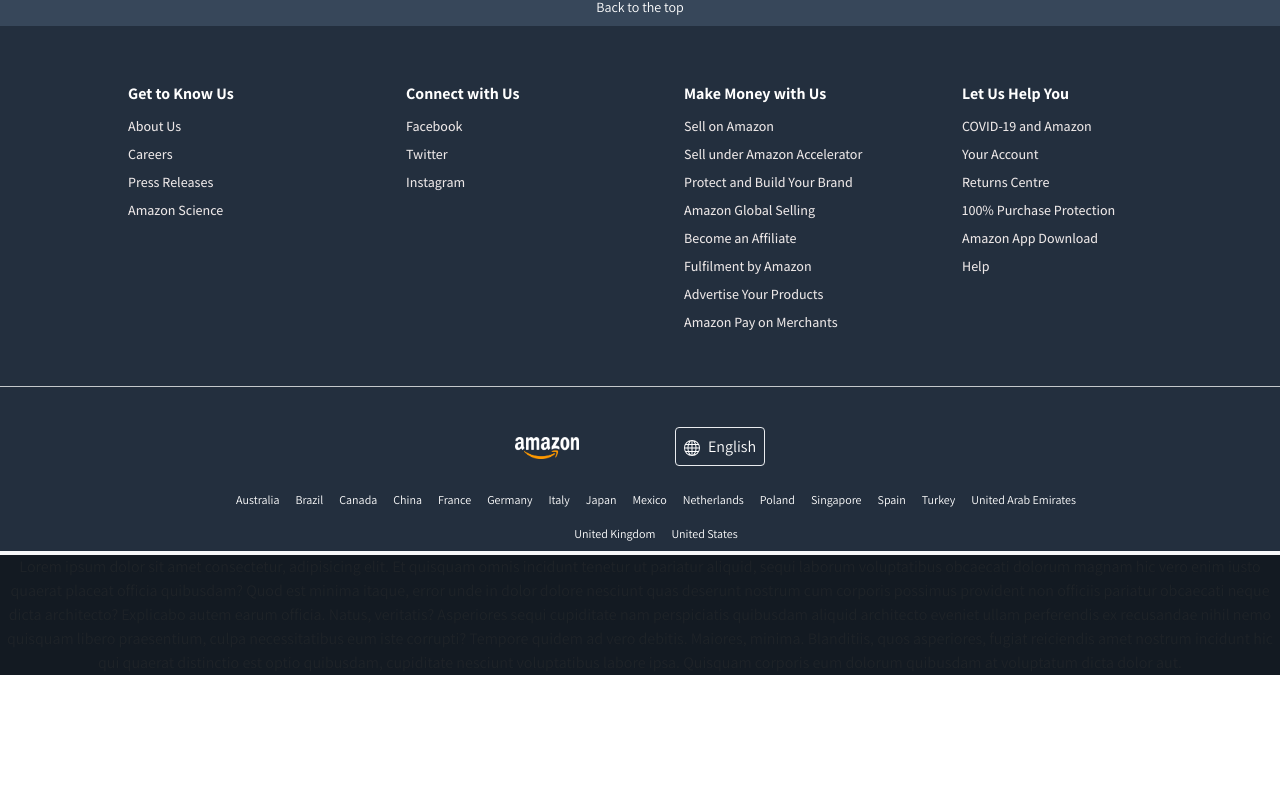
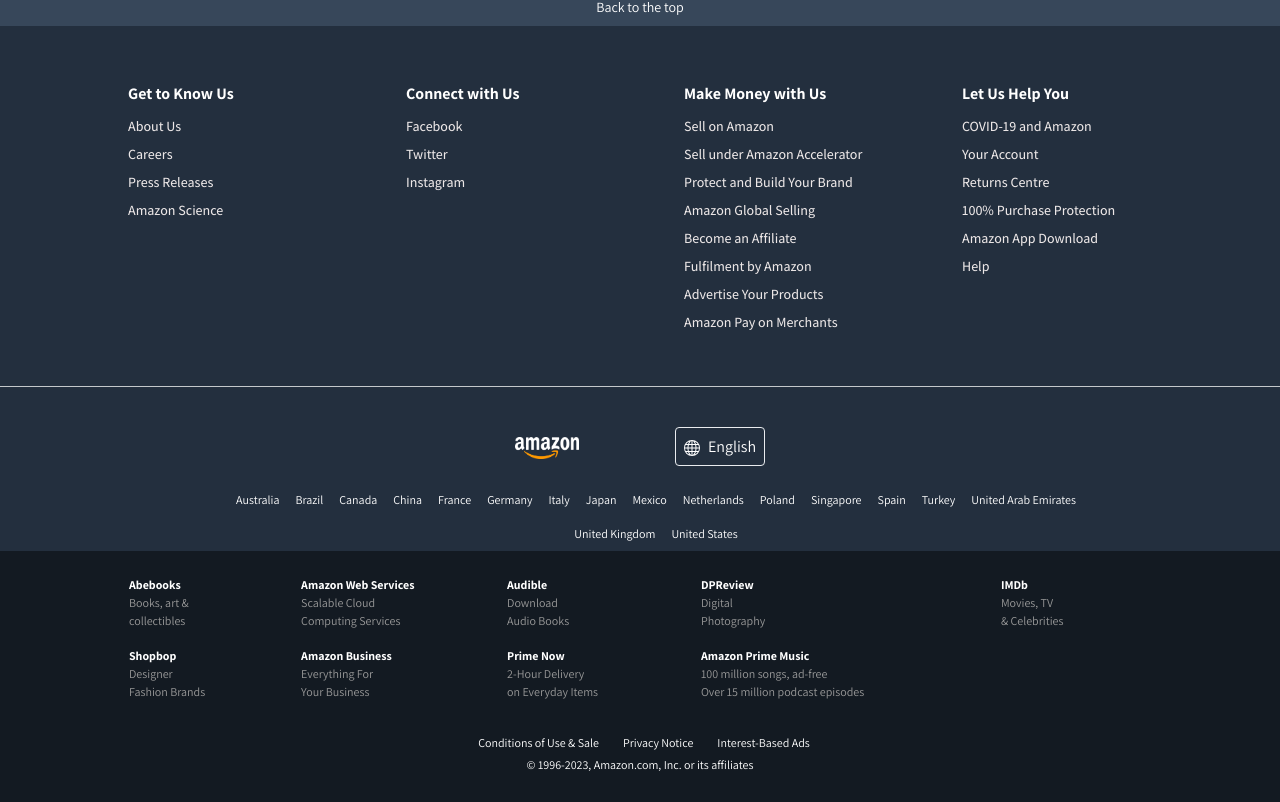
Before and after one commit to ishubhn/amazon-clone, an Angular app in the folder ui/amazon-ui/: page / in a window 1280 px wide. Shown: the part 800-1602 px from the top of the page. Before the commit the page ends 1475 px from the top, so only its background shows below. Built offline with nearby package versions, Linux system fonts and the light colour scheme.

Commit message:
footer-end done

```diff
--- a/ui/amazon-ui/src/app/dashboard/section/footer/footer.component.css
+++ b/ui/amazon-ui/src/app/dashboard/section/footer/footer.component.css
@@ -3,45 +3,81 @@
 }
 
 ul:first-child {
-  font-size: 16px;
-  margin-bottom: 4px;
+  font-size: 1rem;
+  margin-bottom: .25rem;
 }
 
 li {
-  padding-top: 0.5rem;
+  padding-top: 8px;
 }
 
 li > a {
   text-decoration: none;
   font-weight: 500;
   color: rgb(236, 231, 231);
-  font-size: 14px;
+  font-size: .875rem;
 }
 
 li > a:hover {
   text-decoration: underline;
 }
 
+table {
+  border-collapse: collapse;
+  border-spacing: 3.125rem 0;
+  margin: auto;
+  text-align: start;
+  font-size: 12px;
+  width: 80%;
+}
+
+td {
+  padding-right: 2.5rem;
+  color: #999;
+  padding-top: 0;
+}
+
+th {
+  padding-bottom: 0;
+}
+
+/* Styles for class and id */
 .external-products {
-  background-color: #131A22;
+  background-color: #131a22;
+  color: #fff;
 }
 
 .footer-body {
-  background-color: #232F3E;
+  background-color: #232f3e;
   color: #fff;
 }
 
 .footer-regions {
-  font-size: 12px !important;
+  font-size: .75rem !important;
   width: 75%;
   justify-content: center;
   margin: auto;
 }
 
+.footer-last {
+  background-color: #131a22;
+  color: #fff;
+  font-size: .75rem;
+  height: 100px;
+}
+
+.help-bar {
+  font-size: .75rem !important;
+}
+
+.help-bar > li {
+  padding-right: 24px !important;
+}
+
 .message {
   background-color: #37475a;
   color: #fff;
-  height: 40px;
+  height: 2.5rem;
 }
 
 .message:hover {
--- a/ui/amazon-ui/src/app/dashboard/section/footer/footer.component.html
+++ b/ui/amazon-ui/src/app/dashboard/section/footer/footer.component.html
@@ -76,7 +76,7 @@
     </div>
     <!-- Amazon other region links -->
     <div class="footer-body">
-      <ul class="d-flex flex-wrap footer-regions">
+      <ul class="d-flex flex-wrap footer-regions mb-0">
         <li class="p-2">Australia</li>
         <li class="p-2">Brazil</li>
         <li class="p-2">Canada</li>
@@ -97,9 +97,71 @@
       </ul>
     </div>
     <!-- Other amazon products -->
-    <div class="external-products">Lorem ipsum dolor sit amet consectetur, adipisicing elit. Et quisquam omnis incidunt tenetur ut pariatur aliquid, sequi laborum voluptatibus obcaecati dolorum magnam hic vero enim iusto quaerat placeat officia quibusdam?
-    Quod est minima itaque, error unde in dolor dolore nesciunt quas deserunt nostrum cum corporis possimus provident non officiis pariatur obcaecati neque dicta architecto? Explicabo autem earum officia. Natus, veritatis?
-    Asperiores sequi cupiditate nam perspiciatis quibusdam aliquid architecto eveniet ullam perferendis ex recusandae nihil nemo quisquam libero praesentium, culpa necessitatibus eum iste corrupti? Tempore quidem ad vero debitis. Maiores, minima.
-    Blanditiis, quos asperiores, fugiat reiciendis amet nostrum incidunt hic qui quaerat distinctio est optio quibusdam, cupiditate nesciunt voluptatibus labore ipsa. Quisquam corporis eum dolorum quibusdam at voluptatum dicta dolor aut.</div>
+    <div class="external-products pt-4">
+      <table class="small">
+        <tr>
+          <th>Abebooks</th>
+          <th>Amazon Web Services</th>
+          <th>Audible</th>
+          <th>DPReview</th>
+          <th>IMDb</th>
+        </tr>
+        <tr>
+          <td>
+            Books, art & <br />
+            collectibles
+          </td>
+          <td>
+            Scalable Cloud <br />
+            Computing Services
+          </td>
+          <td>
+            Download <br />
+            Audio Books
+          </td>
+          <td>
+            Digital <br />
+            Photography
+          </td>
+          <td>
+            Movies, TV <br />
+            & Celebrities
+          </td>
+        </tr>
+        <tr>
+          <th class="pt-3">Shopbop</th>
+          <th class="pt-3">Amazon Business</th>
+          <th class="pt-3">Prime Now</th>
+          <th class="pt-3">Amazon Prime Music</th>
+        </tr>
+        <tr>
+          <td>
+            Designer <br />
+            Fashion Brands
+          </td>
+          <td>
+            Everything For <br />
+            Your Business
+          </td>
+          <td>
+            2-Hour Delivery <br />
+            on Everyday Items
+          </td>
+          <td>
+            100 million songs, ad-free <br />
+            Over 15 million podcast episodes
+          </td>
+        </tr>
+      </table>
+    </div>
+    <!-- Last Footer -->
+    <div class="footer-last pt-4">
+      <ul class="help-bar d-inline-flex">
+        <li>Conditions of Use & Sale</li>
+        <li>Privacy Notice</li>
+        <li>Interest-Based Ads</li>
+      </ul>
+      <span class="d-block">&copy; 1996-2023, Amazon.com, Inc. or its affiliates</span>
+    </div>
   </footer>
 </div>
```
Also changed, not shown: 35 other files (tests, documents, lock files or other folders).
